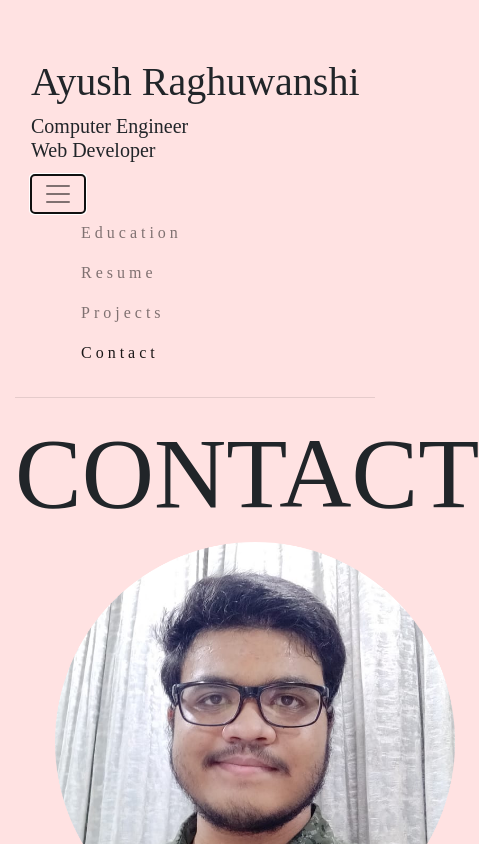
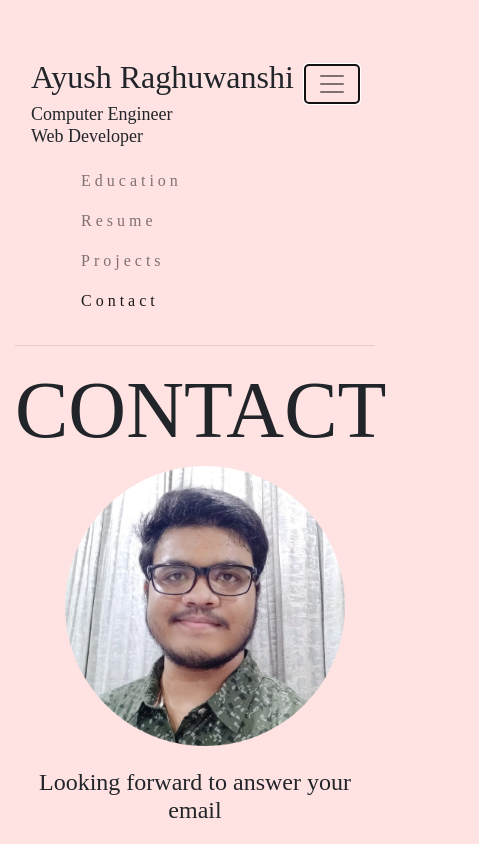
Before and after one commit to ayushraghuwanshi7500/personal-website, a plain HTML site: page contact.html in a window 390 px wide. Both pictures are taken after a click on the button "Toggle navigation". Shown: the top 844 px of the page, 479 px wide, since content can reach past the window. Drawn offline with nearby package versions, Linux system fonts and the light colour scheme.

Commit message:
Update contact.css

```diff
--- a/contact.css
+++ b/contact.css
@@ -141,3 +141,46 @@ footer{
   color: gray;
   /* padding: 0; */
 }
+@media screen and (max-width: 990px) {
+    .container {
+        width: 100%;
+    }
+    .navbar-nav {
+        position: inherit;
+        font-size: 1.125rem;
+    }
+    .navbar-brand {
+        width: 50%;
+    }
+    #nav-name {
+        font-size: 2rem;
+    }
+    #nav-sub {
+        font-size: 1.125rem;
+    }
+    .body-container {
+        margin-top: 2rem;
+    }
+    .rowh1{
+      font-size: 80px;
+    }
+    img{
+      position: relative;
+       left: 10px;
+      text-align: center;
+      height: 280px;
+      width: 280px;
+    }
+}
+
+@media screen and (max-width: 1699px){
+    body{
+    zoom: 1;
+    }
+}
+
+@media screen and (min-width: 1700px){
+    body{
+        zoom: 1.225;;
+    }
+}
```
